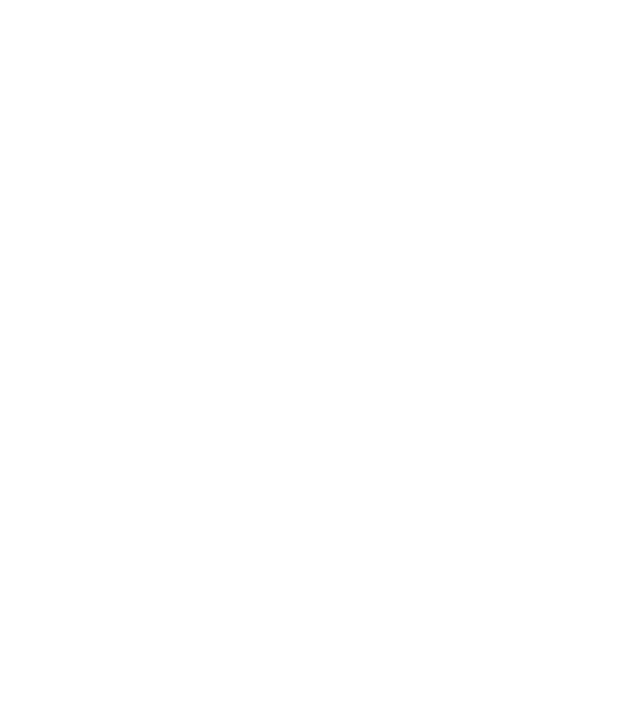
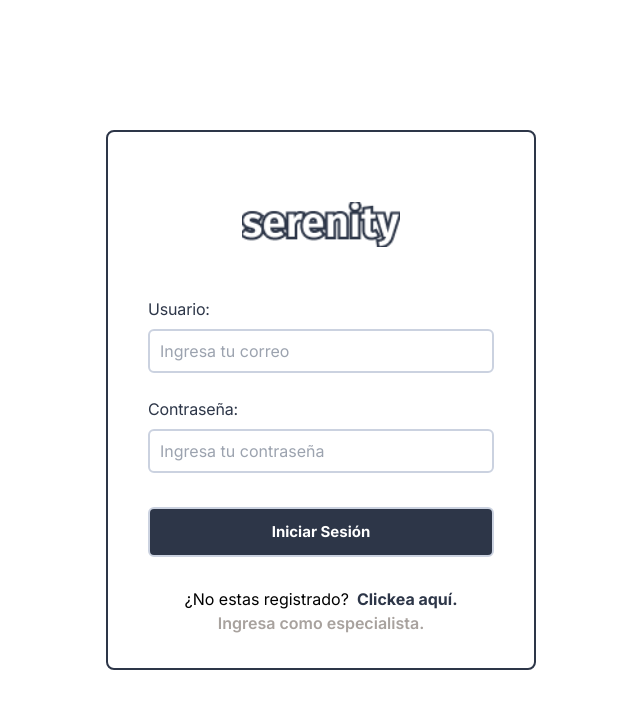
Before and after one commit to AngieCabanillas/psicologia-en-linea, a React (Vite) app in the folder frontend/: page / in a window 1280 px wide. Before the commit this address had no page. Shown: the top 708 px of the page, without its empty margins (319-959 px from the left). Built offline with nearby package versions, Linux system fonts and the light colour scheme.

Commit message:
chore: changes version 2

```diff
--- a/frontend/src/App.tsx
+++ b/frontend/src/App.tsx
@@ -13,14 +13,32 @@ import { EspecialistaPage } from "./user/ver-especialistas/ver-especialista/espe
 import { CitasComponent } from "./user/citas/citas";
 import { MyHorarioComponent } from "./user/my-horario/my-horario";
 import { SolicitudesComponent } from "./user/solicitudes/solicitudes";
+import { SerenityProvider } from "./shared/contexts/SerenityProvider";
+import { QueryClient, QueryClientProvider } from "react-query";
 
 function App() {
+  const queryClient = new QueryClient({
+    defaultOptions: {
+      queries: {
+        refetchOnWindowFocus: false,
+        refetchOnReconnect: false,
+        retry: false,
+        staleTime: 5 * 60 * 1000,
+      },
+    },
+  });
+
   return (
     <>
+      <QueryClientProvider client={queryClient}>
+        <SerenityProvider>
           <Routes>
             <Route path="/home" element={<Navbar />} />
             <Route path="/especialistas" element={<Navbar />} />
-        <Route path="/especialistas/ver-especialista" element={<Navbar />} />
+            <Route
+              path="/especialistas/ver-especialista"
+              element={<Navbar />}
+            />
             <Route path="/info-ayuda" element={<Navbar />} />
             <Route path="/historial" element={<Navbar />} />
             <Route path="/citas" element={<Navbar />} />
@@ -47,13 +65,18 @@ function App() {
           <Routes>
             <Route path="/home" element={<Footer />} />
             <Route path="/especialistas" element={<Footer />} />
-        <Route path="/especialistas/ver-especialista" element={<Footer />} />
+            <Route
+              path="/especialistas/ver-especialista"
+              element={<Footer />}
+            />
             <Route path="/info-ayuda" element={<Footer />} />
             <Route path="/historial" element={<Footer />} />
             <Route path="/citas" element={<Footer />} />
             <Route path="/my-horario" element={<Footer />} />
             <Route path="/solicitudes" element={<Footer />} />
           </Routes>
+        </SerenityProvider>
+      </QueryClientProvider>
     </>
   );
 }
--- /dev/null
+++ b/frontend/src/shared/contexts/SerenityProvider.tsx
@@ -0,0 +1,71 @@
+import { createContext, useContext } from "react";
+import { UserType } from "../types/user.type";
+import { usePersistedState } from "../hooks/usePersistedState";
+
+const appSerenityUserStateKey = "serenety:user";
+
+const initialUserState: UserType = {
+  id: 0,
+  name: "",
+  lastName: "",
+  rol: "",
+  email: "",
+  password: "",
+};
+
+export const SerenityContext = createContext<{
+  user: {
+    getUser: () => UserType | undefined;
+    setUser: (user: UserType) => void;
+  };
+  clearAll: () => void;
+} | null>(null);
+
+export const useSerenityContext = () => {
+  const context = useContext(SerenityContext);
+
+  if (context === null) {
+    throw new Error(
+      "useSerenityContext must be used within a SerenityProvider"
+    );
+  }
+
+  return context;
+};
+
+type SerenityProviderProps = {
+  children: React.ReactNode;
+};
+
+export const SerenityProvider = ({ children }: SerenityProviderProps) => {
+  const [userState, setUserState] = usePersistedState<UserType>(
+    appSerenityUserStateKey,
+    initialUserState
+  );
+
+  const getUser = () => {
+    return userState;
+  };
+
+  const setUser = (user: UserType) => {
+    setUserState(user);
+  };
+
+  const clearAll = () => {
+    setUserState(initialUserState);
+  };
+
+  return (
+    <SerenityContext.Provider
+      value={{
+        user: {
+          getUser,
+          setUser,
+        },
+        clearAll,
+      }}
+    >
+      {children}
+    </SerenityContext.Provider>
+  );
+};
--- /dev/null
+++ b/frontend/src/shared/hooks/usePersistedState.ts
@@ -0,0 +1,28 @@
+import { useCallback, useState } from "react";
+import storage from "../utils/storage";
+
+export const usePersistedState = <T>(key: string, initialValue: T) => {
+  function getInitialValue() {
+    try {
+      const storedState = storage.get<T>(key);
+
+      return storedState || initialValue;
+    } catch (error) {
+      return initialValue;
+    }
+  }
+
+  const [storedValue, setStoredValue] = useState<T>(getInitialValue());
+
+  const setValue = useCallback(
+    (value: T | ((val: T) => T)) => {
+      const stateToPersist =
+        value instanceof Function ? value(storedValue) : value;
+      setStoredValue(stateToPersist);
+      storage.set(key, stateToPersist);
+    },
+    [key, storedValue]
+  );
+
+  return [storedValue, setValue] as const;
+};
--- a/frontend/src/shared/services/user.service.ts
+++ b/frontend/src/shared/services/user.service.ts
@@ -13,6 +13,13 @@ export const getUserByID = async (id: number) => {
   return await axiosClient.get(`${url}/${id}`);
 };
 
+export const getUserByEmailAndPassword = async (
+  email: string,
+  password: string
+) => {
+  return await axiosClient.get(`${url}/${email}/${password}`);
+};
+
 export const createUser = async (user: Omit<UserType, "id">) => {
   return await axiosClient.post(url, user);
 };
--- a/frontend/src/user/Login.css
+++ b/frontend/src/user/Login.css
@@ -2,7 +2,7 @@
   padding: 0;
   margin: 0;
   box-sizing: border-box;
-    font-family: 'Inter'
+  font-family: "Inter";
 }
 
 .container {
@@ -18,11 +18,10 @@
   max-width: 430px;
   height: 540px;
   width: 440px;
-    border: 2px solid #2D3648;
+  border: 2px solid #2d3648;
   border-radius: 8px;
   padding: 40px;
 }
-
 
 .logo {
   display: block;
@@ -42,11 +41,11 @@
   gap: 8px;
 }
 
-.form-login  .input-field label {
+.form-login .input-field label {
   letter-spacing: -0.01em;
-    color: #2D3648;
+  color: #2d3648;
   font-size: 16px;
-    font-feature-settings: 'calt' off;
+  font-feature-settings: "calt" off;
 
   font-weight: 500;
 }
@@ -56,21 +55,20 @@
   width: 100%;
   font-size: 16px;
   padding: 10px;
-    border: 2px solid #CBD2E0;
-    border-radius: 6px
+  border: 2px solid #cbd2e0;
+  border-radius: 6px;
 }
 
 .form-login .input-field input:is(:focus, :valid) {
-    border: 2px solid #CBD2E0;
+  border: 2px solid #cbd2e0;
 }
 
-.form-login  .button {
+.form-login .button {
   margin-top: 60px;
 }
 
-.form-login  .button input {
-
-    background: #2D3648;
+.form-login .button input {
+  background: #2d3648;
   border-radius: 6px;
   color: white;
 
@@ -84,7 +82,7 @@
   background: #46526c;
 }
 
-.form-login  .login-signup {
+.form-login .login-signup {
   display: flex;
   gap: 8px;
   justify-content: center;
@@ -93,13 +91,18 @@
 }
 
 .login-signup a {
-    color: #2D3648;
+  color: #2d3648;
   text-decoration: none;
   font-weight: bold;
 }
 
 @media (max-width: 640px) {
-    .form-login{
+  .form-login {
     width: fit-content;
   }
 }
+
+.errors-message {
+  padding-top: 40px;
+  color: red;
+}
--- a/frontend/src/user/login.tsx
+++ b/frontend/src/user/login.tsx
@@ -1,22 +1,27 @@
 import logo from "/img/LogoBlanco.png";
 import "./Login.css";
-import { Link } from "react-router-dom";
-import { useForm } from "react-hook-form";
+import { Link, useNavigate } from "react-router-dom";
+import { Controller, useForm } from "react-hook-form";
 import { LoginResolver } from "./login.yup";
 import { useQuery } from "react-query";
-
-// function redirectTo(url: string): void {
-//     window.location.href = url;
-//   }
+import { getUserByEmailAndPassword } from "../shared/services/user.service";
+import { useSerenityContext } from "../shared/contexts/SerenityProvider";
 
 export default function LoginUsuario() {
+  const navigate = useNavigate();
+
+  const {
+    user: { getUser, setUser },
+  } = useSerenityContext();
+
   const {
     handleSubmit,
     control,
-    getValues,
-    setValue,
     formState: { errors },
-  } = useForm<{ email: string; password: string }>({
+  } = useForm<{
+    email: string;
+    password: string;
+  }>({
     resolver: LoginResolver,
     mode: "all",
     defaultValues: {
@@ -25,21 +30,26 @@ export default function LoginUsuario() {
     },
   });
 
-  const {} = useQuery(
+  const { refetch } = useQuery(
     "query-login",
     async () => {
-      return await getChart(user.id);
+      return await getUserByEmailAndPassword(
+        getUser()?.email ?? "",
+        getUser()?.password ?? ""
+      );
     },
     {
+      enabled: false,
       onSuccess: ({ data }) => {
-        setData(data);
+        setUser(data[0]);
+        navigate("/home");
       },
     }
   );
 
   const onLogin = () => {
     handleSubmit(() => {
-      loginQuery();
+      refetch();
     })();
   };
 
@@ -50,29 +60,42 @@ export default function LoginUsuario() {
           <div className="form-login">
             <img src={logo} alt="" className="logo" />
 
-            <form action="#">
             <div className="input-field">
               <label>Usuario:</label>
-                <input type="text" placeholder="Ingresa tu correo" required />
+              <Controller
+                name="email"
+                control={control}
+                render={({ field }) => (
+                  <input
+                    value={field.value}
+                    onChange={field.onChange}
+                    type="text"
+                    placeholder="Ingresa tu correo"
+                    required
+                  />
+                )}
+              />
             </div>
             <div className="input-field">
               <label>Contraseña:</label>
+              <Controller
+                name="password"
+                control={control}
+                render={({ field }) => (
                   <input
-                  type="password"
+                    value={field.value}
+                    onChange={field.onChange}
+                    type="text"
                     placeholder="Ingresa tu contraseña"
                     required
                   />
+                )}
+              />
             </div>
+
             <div className="input-field button">
-                <Link to="/home">
-                  <input
-                    type="button"
-                    onClick={onLogin}
-                    value="Iniciar Sesión"
-                  />
-                </Link>
+              <input type="button" onClick={onLogin} value="Iniciar Sesión" />
             </div>
-            </form>
 
             <div className="login-signup">
               <span className="text">¿No estas registrado?</span>
@@ -88,6 +111,11 @@ export default function LoginUsuario() {
                 </a>
               </Link>
             </div>
+
+            <div className="errors-message">
+              <div>{errors.email ? "Corregir el email" : ""}</div>
+              <div>{errors.password ? "Corregir la contraseña" : ""}</div>
+            </div>
           </div>
         </div>
       </div>
```
Also changed, not shown: frontend/src/user/registro.tsx (+38 -35 lines), 1 other file (tests, documents, lock files or other folders). Lines whose indentation alone changed are shown as unchanged.
